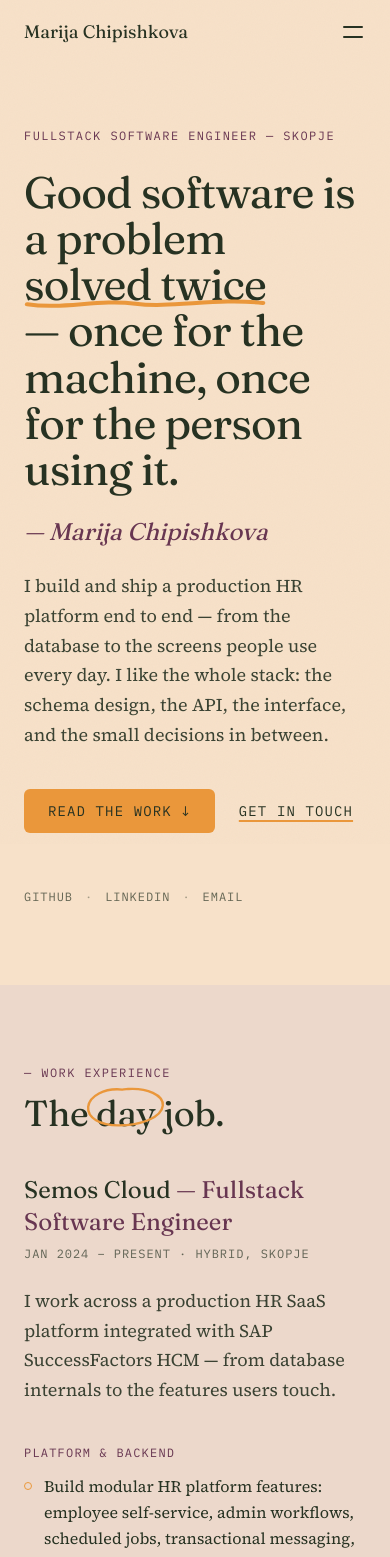
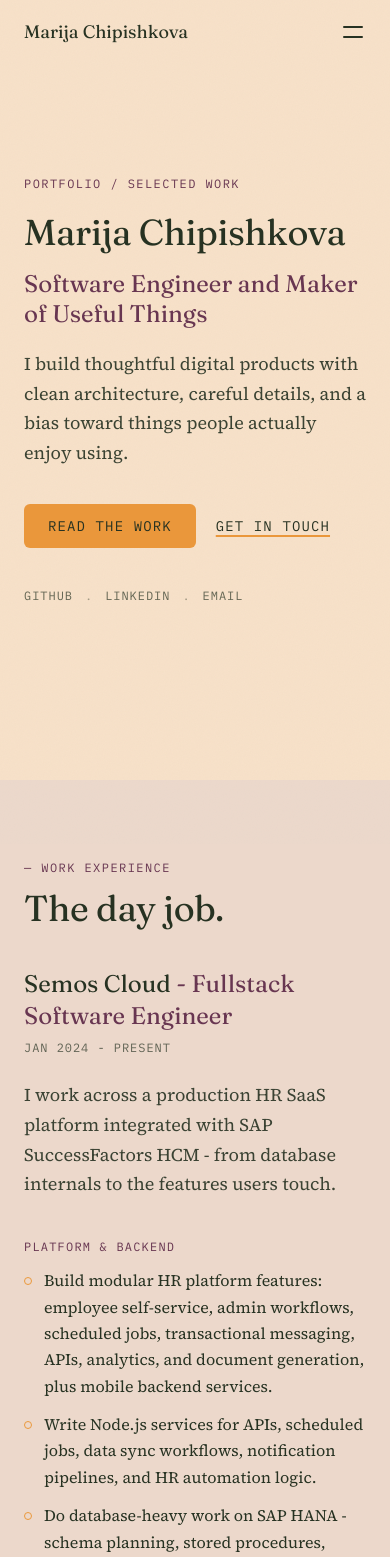
Before and after one commit to mchipi/portfolio, a React (Vite) app: page / in a window 390 px wide. Shown: the top 1557 px of the page. Built offline with nearby package versions, Linux system fonts and the light colour scheme; the HTML template or start-up script is replaced by a standard one.

Commit message:
Refactor portfolio content and structure: update titles, descriptions, and remove unused properties for clarity and consistency

```diff
--- a/index.html
+++ b/index.html
@@ -5,29 +5,29 @@
     <meta name="viewport" content="width=device-width, initial-scale=1.0" />
     <meta name="theme-color" content="#F7E1C9" />
 
-    <title>Marija Chipishkova — Fullstack Software Engineer</title>
+    <title>Marija Chipishkova - Software Engineer</title>
     <meta
       name="description"
-      content="Marija Chipishkova builds and ships a production HR platform end to end, from database internals to the features people touch. Fullstack software engineer based in Skopje, North Macedonia."
+      content="Marija Chipishkova builds thoughtful digital products with clean architecture, careful details, and a bias toward things people actually enjoy using."
     />
     <link rel="canonical" href="https://chipishkova.com" />
 
     <meta property="og:type" content="website" />
     <meta property="og:url" content="https://chipishkova.com" />
-    <meta property="og:title" content="Marija Chipishkova — Fullstack Software Engineer" />
+    <meta property="og:title" content="Marija Chipishkova - Software Engineer" />
     <meta
       property="og:description"
-      content="Marija Chipishkova builds and ships a production HR platform end to end, from database internals to the features people touch. Fullstack software engineer based in Skopje, North Macedonia."
+      content="Marija Chipishkova builds thoughtful digital products with clean architecture, careful details, and a bias toward things people actually enjoy using."
     />
     <meta property="og:image" content="https://chipishkova.com/og-image.png" />
     <meta property="og:image:width" content="1200" />
     <meta property="og:image:height" content="630" />
 
     <meta name="twitter:card" content="summary_large_image" />
-    <meta name="twitter:title" content="Marija Chipishkova — Fullstack Software Engineer" />
+    <meta name="twitter:title" content="Marija Chipishkova - Software Engineer" />
     <meta
       name="twitter:description"
-      content="Marija Chipishkova builds and ships a production HR platform end to end, from database internals to the features people touch. Fullstack software engineer based in Skopje, North Macedonia."
+      content="Marija Chipishkova builds thoughtful digital products with clean architecture, careful details, and a bias toward things people actually enjoy using."
     />
     <meta name="twitter:image" content="https://chipishkova.com/og-image.png" />
 
@@ -38,17 +38,12 @@
         "@context": "https://schema.org",
         "@type": "Person",
         "name": "Marija Chipishkova",
-        "jobTitle": "Fullstack Software Engineer",
+        "jobTitle": "Software Engineer",
         "url": "https://chipishkova.com",
         "sameAs": [
           "https://github.com/mchipi",
           "https://www.linkedin.com/in/chipishkova"
-        ],
-        "address": {
-          "@type": "PostalAddress",
-          "addressLocality": "Skopje",
-          "addressCountry": "MK"
-        }
+        ]
       }
     </script>
   </head>
--- a/src/components/ExperienceEntry.tsx
+++ b/src/components/ExperienceEntry.tsx
@@ -16,11 +16,9 @@ export function ExperienceEntry({ entry }: ExperienceEntryProps) {
     >
       <header className="mb-6">
         <h3 className="font-display text-2xl md:text-3xl text-ink">
-          {entry.company} <span className="text-plum">— {entry.role}</span>
+          {entry.company} <span className="text-plum">- {entry.role}</span>
         </h3>
-        <p className="font-utility text-xs uppercase tracking-[0.08em] text-ink/70 mt-2">
-          {entry.period} · {entry.location}
-        </p>
+        <p className="font-utility text-xs uppercase tracking-[0.08em] text-ink/70 mt-2">{entry.period}</p>
       </header>
 
       <p className="font-body text-standfirst text-ink/90 mb-10">{entry.summary}</p>
--- a/src/components/Hero.tsx
+++ b/src/components/Hero.tsx
@@ -1,64 +1,51 @@
 import { motion, useReducedMotion } from 'framer-motion'
 import { profile } from '../content/profile'
-import { Annotation } from './Annotation'
-
-const headlineLines = ['Good software is a problem', 'solved twice', '— once for the machine, once for the person using it.']
 
 export function Hero() {
   const reduceMotion = useReducedMotion()
   const initial = reduceMotion ? undefined : { opacity: 0, y: 12 }
 
   return (
-    <section id="hero" aria-labelledby="hero-heading" className="relative pt-32 md:pt-44 pb-20 md:pb-28">
+    <section
+      id="hero"
+      aria-labelledby="hero-heading"
+      className="relative min-h-[calc(100vh-4rem)] flex items-center py-24 md:py-28"
+    >
       <div className="mx-auto max-w-6xl px-6 md:px-10">
         <motion.p
           initial={initial}
           animate={{ opacity: 1, y: 0 }}
           transition={{ duration: 0.5, ease: 'easeOut' }}
-          className="font-utility text-eyebrow uppercase tracking-[0.12em] text-plum mb-6"
+          className="font-utility text-eyebrow uppercase tracking-[0.12em] text-plum mb-5"
         >
           {profile.eyebrow}
         </motion.p>
 
-        <h1 id="hero-heading" className="font-display text-hero text-ink max-w-5xl">
-          {headlineLines.map((line, i) => (
+        <h1 id="hero-heading" className="font-display text-opener md:text-hero text-ink max-w-4xl">
           <motion.span
-              key={line}
             initial={initial}
             animate={{ opacity: 1, y: 0 }}
-              transition={{ duration: 0.55, ease: 'easeOut', delay: 0.15 + i * 0.08 }}
+            transition={{ duration: 0.55, ease: 'easeOut', delay: 0.15 }}
             className="block"
           >
-              {line === 'solved twice' ? (
-                <span className="relative inline-block">
-                  {line}
-                  <Annotation
-                    variant="underline"
-                    delay={0.7}
-                    className="absolute left-0 -bottom-1 md:-bottom-2 w-full h-4 md:h-5"
-                  />
-                </span>
-              ) : (
-                line
-              )}
+            {profile.name}
           </motion.span>
-          ))}
         </h1>
 
         <motion.p
           initial={initial}
           animate={{ opacity: 1, y: 0 }}
-          transition={{ duration: 0.5, ease: 'easeOut', delay: 0.5 }}
-          className="font-display italic text-signature text-plum mt-6"
+          transition={{ duration: 0.5, ease: 'easeOut', delay: 0.28 }}
+          className="font-display text-2xl md:text-4xl leading-tight text-plum mt-4 max-w-3xl"
         >
-          — {profile.signature}
+          {profile.headline}
         </motion.p>
 
         <motion.p
           initial={initial}
           animate={{ opacity: 1, y: 0 }}
-          transition={{ duration: 0.5, ease: 'easeOut', delay: 0.6 }}
-          className="font-body text-standfirst text-ink/90 max-w-measure mt-6"
+          transition={{ duration: 0.5, ease: 'easeOut', delay: 0.4 }}
+          className="font-body text-standfirst text-ink/90 max-w-measure mt-5"
         >
           {profile.standfirst}
         </motion.p>
@@ -66,8 +53,8 @@ export function Hero() {
         <motion.div
           initial={initial}
           animate={{ opacity: 1, y: 0 }}
-          transition={{ duration: 0.5, ease: 'easeOut', delay: 0.7 }}
-          className="flex flex-wrap items-center gap-6 mt-10"
+          transition={{ duration: 0.5, ease: 'easeOut', delay: 0.52 }}
+          className="flex flex-wrap items-center gap-5 mt-9"
         >
           <a
             href={profile.primaryCta.href}
@@ -86,8 +73,8 @@ export function Hero() {
         <motion.p
           initial={reduceMotion ? undefined : { opacity: 0 }}
           animate={{ opacity: 1 }}
-          transition={{ duration: 0.5, delay: 0.85 }}
-          className="font-utility text-xs uppercase tracking-[0.08em] text-ink/70 mt-14"
+          transition={{ duration: 0.5, delay: 0.65 }}
+          className="font-utility text-xs uppercase tracking-[0.08em] text-ink/70 mt-10"
         >
           {profile.socials.map((social, i) => (
             <span key={social.label}>
@@ -98,7 +85,7 @@ export function Hero() {
               >
                 {social.label}
               </a>
-              {i < profile.socials.length - 1 && <span className="mx-3 text-ink/40">·</span>}
+              {i < profile.socials.length - 1 && <span className="mx-3 text-ink/40">.</span>}
             </span>
           ))}
         </motion.p>
--- a/src/components/Projects.tsx
+++ b/src/components/Projects.tsx
@@ -10,7 +10,7 @@ export function Projects() {
 
         <div className="space-y-24 md:space-y-36">
           {projects.map((project, i) => (
-            <ProjectSpread key={project.name} project={project} reverse={i % 2 === 1} annotateStart={project.featured} />
+            <ProjectSpread key={project.name} project={project} reverse={i % 2 === 1} />
           ))}
         </div>
       </div>
--- a/src/components/Work.tsx
+++ b/src/components/Work.tsx
@@ -1,26 +1,12 @@
 import { SectionHeading } from './SectionHeading'
 import { ExperienceEntry } from './ExperienceEntry'
-import { Annotation } from './Annotation'
 import { experience, education } from '../content/experience'
 
 export function Work() {
   return (
     <section id="work" aria-labelledby="work-heading" className="py-20 md:py-32 bg-lilac/25">
       <div className="mx-auto max-w-6xl px-6 md:px-10">
-        <SectionHeading
-          id="work-heading"
-          eyebrow="Work experience"
-          title={
-            <>
-              The{' '}
-              <span className="relative inline-block">
-                day
-                <Annotation variant="circle" className="absolute -inset-x-3 -inset-y-2 pointer-events-none" />
-              </span>{' '}
-              job.
-            </>
-          }
-        />
+        <SectionHeading id="work-heading" eyebrow="Work experience" title="The day job." />
 
         <ExperienceEntry entry={experience} />
 
--- a/src/content/experience.ts
+++ b/src/content/experience.ts
@@ -7,7 +7,6 @@ export interface ExperienceEntry {
   company: string
   role: string
   period: string
-  location: string
   summary: string
   groups: ExperienceGroup[]
 }
@@ -15,17 +14,16 @@ export interface ExperienceEntry {
 export const experience: ExperienceEntry = {
   company: 'Semos Cloud',
   role: 'Fullstack Software Engineer',
-  period: 'Jan 2024 – Present',
-  location: 'Hybrid, Skopje',
+  period: 'Jan 2024 - Present',
   summary:
-    'I work across a production HR SaaS platform integrated with SAP SuccessFactors HCM — from database internals to the features users touch.',
+    'I work across a production HR SaaS platform integrated with SAP SuccessFactors HCM - from database internals to the features users touch.',
   groups: [
     {
       heading: 'Platform & backend',
       items: [
         'Build modular HR platform features: employee self-service, admin workflows, scheduled jobs, transactional messaging, APIs, analytics, and document generation, plus mobile backend services.',
         'Write Node.js services for APIs, scheduled jobs, data sync workflows, notification pipelines, and HR automation logic.',
-        'Do database-heavy work on SAP HANA — schema planning, stored procedures, functions, indexing, query tuning, and structured processing of HR data with SQL, JSON, and XML.',
+        'Do database-heavy work on SAP HANA - schema planning, stored procedures, functions, indexing, query tuning, and structured processing of HR data with SQL, JSON, and XML.',
       ],
     },
     {
@@ -34,14 +32,14 @@ export const experience: ExperienceEntry = {
         'Build frequency-based payment logic and compensation and benefit payout workflows.',
         'Ship dynamic document generation, transactional email, SMS, push notifications, and real-time communication.',
         'Integrate with SAP SuccessFactors, Twilio, Unlayer, Gotenberg, Google Analytics, WebSockets, service workers, and cloud storage.',
-        'Build engagement analytics — email open, read-through, and link-click tracking, plus GA events.',
+        'Build engagement analytics - email open, read-through, and link-click tracking, plus GA events.',
         'Work on AI-assisted survey generation and automated reporting for employee feedback and HR reporting.',
       ],
     },
     {
       heading: 'Ownership & people',
       items: [
-        'Manage 6+ development, test, production, and client-specific environments on SAP BTP and Cloud Foundry — deployments, release prep, environment configuration, and client instance setup.',
+        'Manage 6+ development, test, production, and client-specific environments on SAP BTP and Cloud Foundry - deployments, release prep, environment configuration, and client instance setup.',
         'Mentor 2 interns and junior developers through task planning, code reviews, debugging support, and technical guidance.',
       ],
     },
@@ -49,4 +47,4 @@ export const experience: ExperienceEntry = {
 }
 
 export const education =
-  'B.Sc. Software Engineering & Information Technologies — Faculty of Computer Science and Engineering (FINKI), Ss. Cyril and Methodius University, Skopje · 2020–2024'
+  'B.Sc. Software Engineering & Information Technologies - Faculty of Computer Science and Engineering (FINKI), Ss. Cyril and Methodius University - 2020-2024'
--- a/src/content/profile.ts
+++ b/src/content/profile.ts
@@ -6,30 +6,23 @@ export interface SocialLink {
 export interface Profile {
   name: string
   role: string
-  location: string
   eyebrow: string
   headline: string
-  headlineEmphasis: string
-  signature: string
   standfirst: string
   primaryCta: { label: string; href: string }
   secondaryCta: { label: string; href: string }
   email: string
   socials: SocialLink[]
-  footerSignoff: string
 }
 
 export const profile: Profile = {
   name: 'Marija Chipishkova',
-  role: 'Fullstack Software Engineer',
-  location: 'Skopje, North Macedonia',
-  eyebrow: 'Fullstack Software Engineer — Skopje',
-  headline: 'Good software is a problem solved twice — once for the machine, once for the person using it.',
-  headlineEmphasis: 'solved twice',
-  signature: 'Marija Chipishkova',
+  role: 'Software Engineer',
+  eyebrow: 'Portfolio / selected work',
+  headline: 'Software Engineer and Maker of Useful Things',
   standfirst:
-    'I build and ship a production HR platform end to end — from the database to the screens people use every day. I like the whole stack: the schema design, the API, the interface, and the small decisions in between.',
-  primaryCta: { label: 'Read the work ↓', href: '#work' },
+    'I build thoughtful digital products with clean architecture, careful details, and a bias toward things people actually enjoy using.',
+  primaryCta: { label: 'Read the work', href: '#work' },
   secondaryCta: { label: 'Get in touch', href: '#contact' },
   email: 'marija@chipishkova.com',
   socials: [
@@ -37,5 +30,4 @@ export const profile: Profile = {
     { label: 'LinkedIn', href: 'https://www.linkedin.com/in/chipishkova' },
     { label: 'Email', href: 'mailto:marija@chipishkova.com' },
   ],
-  footerSignoff: 'Set in Fraunces & Source Serif on chai-latte paper. No template was harmed.',
 }
--- a/src/content/projects.ts
+++ b/src/content/projects.ts
@@ -20,14 +20,14 @@ export interface Project {
 
 export const projects: Project[] = [
   {
-    name: 'skopjeapartments.com',
-    dek: 'A real-estate listings platform for Skopje, built end to end — including the pipeline that keeps it fed.',
+    name: 'Apartment Listings Platform',
+    dek: 'A real-estate listings platform built end to end - including the pipeline that keeps it fed.',
     problem:
-      'Apartment listings in Skopje are scattered across sources, duplicated, and go stale fast. Renters and buyers need one clean, current view.',
+      'Apartment listings are scattered across sources, duplicated, and go stale fast. Renters and buyers need one clean, current view.',
     built:
       'A cloud-native platform on AWS: an Angular frontend, a Flask API, PostgreSQL and MongoDB, Docker, and an Nginx reverse proxy with HTTPS. Apache Airflow pipelines scrape, clean, and deduplicate listings from multiple sources on a schedule, and Google Identity Services handles auth via JWT sessions.',
     stack: ['Angular', 'TypeScript', 'Flask', 'Python', 'PostgreSQL', 'MongoDB', 'Docker', 'AWS Lambda', 'Nginx', 'Apache Airflow'],
-    links: [{ label: 'Live', href: 'https://www.skopjeapartments.com/' }],
+    links: [],
     posterTint: 'lilac',
     posterGlyph: 'map-pin',
     featured: true,
@@ -49,7 +49,7 @@ export const projects: Project[] = [
     dek: 'An event-management site built as a set of small, independent services.',
     problem: 'Discovering and organizing local events needed a platform that could scale each concern independently.',
     built:
-      'A Spring Boot and React app with a microservices architecture, Leaflet and OpenStreetMap for event locations, and PostgreSQL for storage — every service containerized with Docker and deployed to Azure Container Registry.',
+      'A Spring Boot and React app with a microservices architecture, Leaflet and OpenStreetMap for event locations, and PostgreSQL for storage - every service containerized with Docker and deployed to Azure Container Registry.',
     stack: ['Spring Boot', 'Java', 'React', 'Leaflet', 'OpenStreetMap', 'PostgreSQL', 'Docker', 'Azure'],
     links: [{ label: 'GitHub', href: 'https://github.com/mchipi/FindFun' }],
     posterTint: 'plum',
```
Also changed, not shown: src/components/Footer.tsx (+1 -7 lines), src/components/ProjectSpread.tsx (+2 -10 lines). Lines whose indentation alone changed are shown as unchanged.
